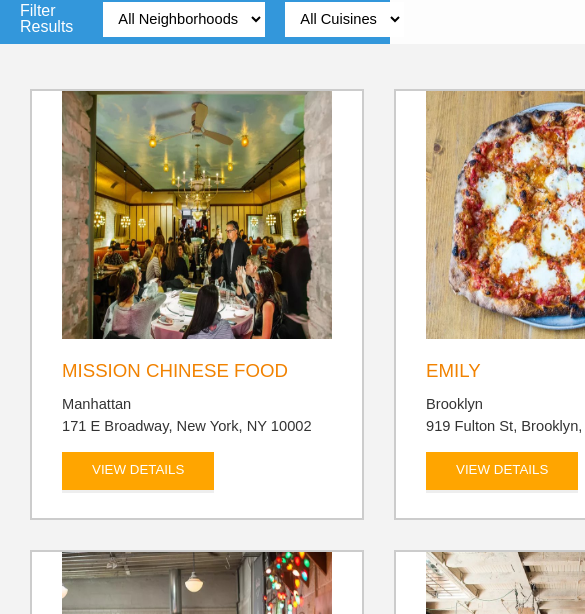
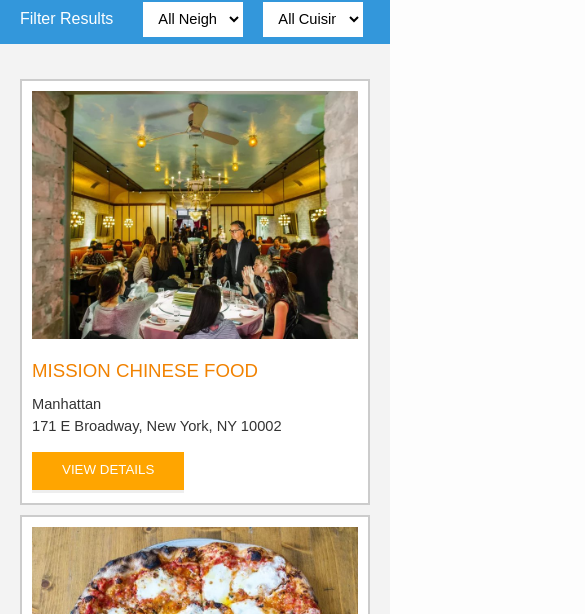
Before and after one commit to PiotrKulpa/mws-restaurant-stage-1-master, a plain HTML site: page index.html in a window 390 px wide. Shown: the part 486-1100 px from the top of the page, 585 px wide, since content can reach past the window. Drawn offline with Linux system fonts and the light colour scheme; some packages are replaced by stand-ins of ours.

Commit message:
feat: css mobile, favicon

```diff
--- a/css/styles.css
+++ b/css/styles.css
@@ -49,7 +49,6 @@ article, aside, canvas, details, figcaption, figure, footer, header, hgroup, men
   padding: 25px;
   text-align: center;
   text-transform: uppercase;
-	width: 100%;
 }
 /* ====================== Navigation ====================== */
 nav {
@@ -135,15 +134,11 @@ nav h1 a {
 }
 
 /* ====================== Restaurant Listing ====================== */
-.restaurants-list-wrapper {
-	margin: auto;
-	padding: 0;
-	width: 1500px;
-}
 #restaurants-list {
 	display: flex;
 	flex-wrap: wrap;
-	justify-content: flex-start;
+	justify-content:space-around;
+	flex: 0 0 0;
   background-color: #f3f3f3;
   list-style: outside none none;
   margin: auto;
@@ -286,3 +281,23 @@ nav h1 a {
 #restaurant-hours td {
   color: #666;
 }
+
+/* ====================== Smartphones ====================== */
+@media screen and (max-width: 450px) {
+	#breadcrumb {
+		width: 100%;
+	}
+	#neighborhoods-select, #cuisines-select {
+		width: 100px;
+	}
+	#restaurants-list li {
+		width: 100%;
+		margin: 5px;
+		padding: 10px;
+	}
+	.inside #footer, #footer {
+		width: 100%;
+		padding: 5px;
+		letter-spacing: 0;
+	}
+}
--- a/index.html
+++ b/index.html
@@ -3,6 +3,7 @@
 
 <head>
   <meta name="viewport" content="width=device-width, initial-scale=1">
+  <link rel="icon" href="/favicon.ico">
   <link rel="stylesheet" src="//normalize-css.googlecode.com/svn/trunk/normalize.css" />
   <link rel="stylesheet" href="css/styles.css">
   <title>Restaurant Reviews</title>
@@ -29,10 +30,7 @@
           <option value="all">All Cuisines</option>
         </select>
       </div>
-      <div class="restaurants-list-wrapper">
         <ul id="restaurants-list"></ul>
-      </div>
-
     </section>
   </main>
 
```
Also changed, not shown: restaurant.html (+2 -1 lines), favicon.ico (added).
